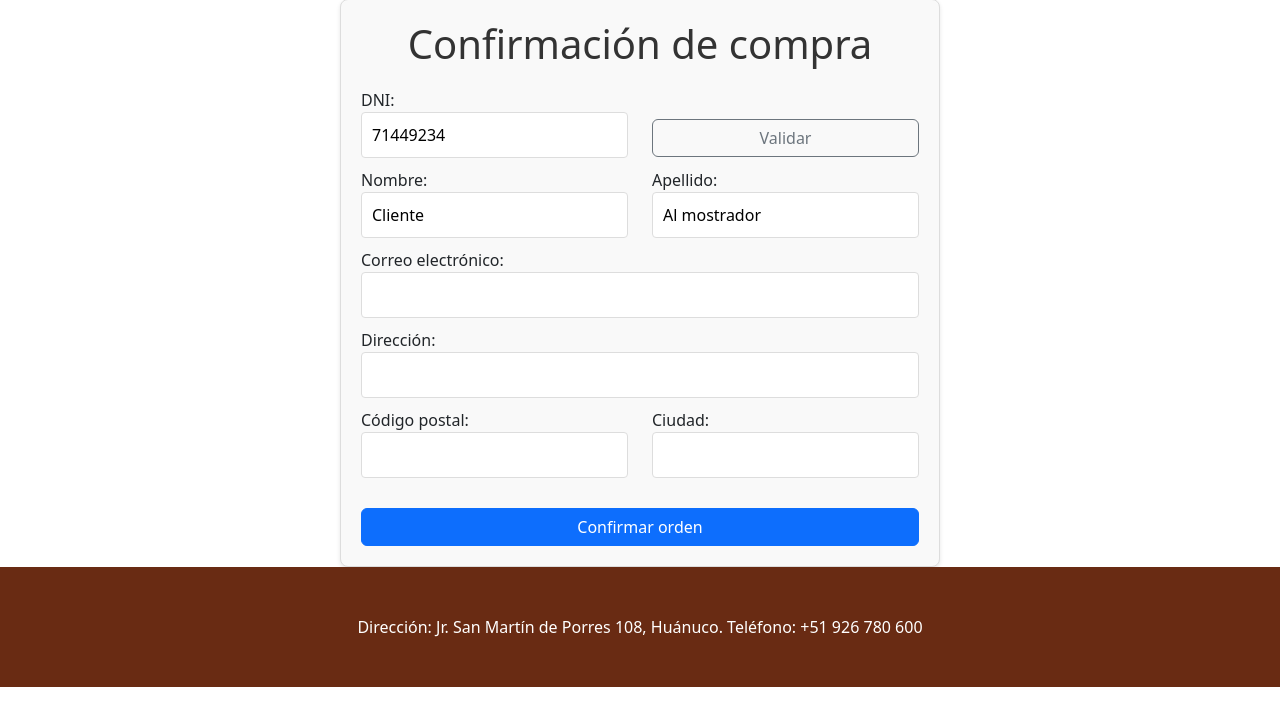
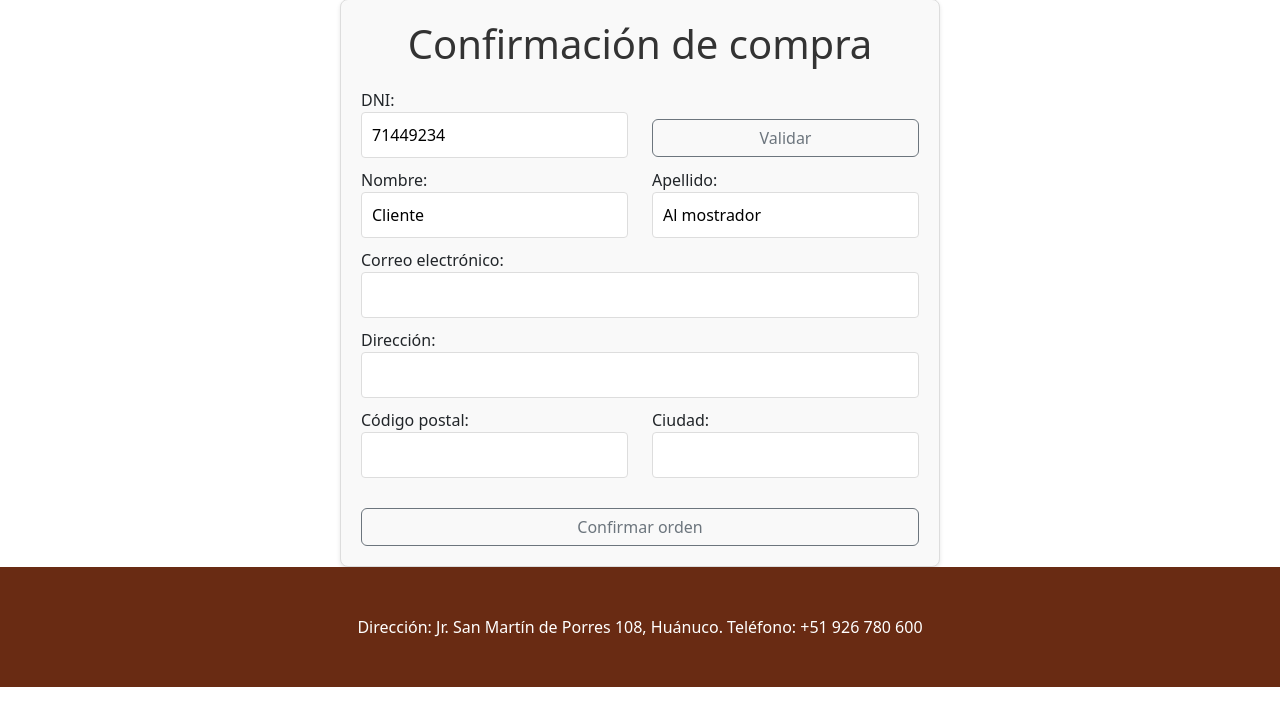
Before and after one commit to LorenzoFerreyra/ecommerce-tienda, a Django app: page /order_create/ in a window 1280 px wide. Shown: the part 57-783 px from the top of the page. Run offline with Django 4.2, Linux system fonts and the light colour scheme; some libraries are stand-ins or nearby versions.

Commit message:
Boton nuevo

```diff
--- a/cart/templates/order_create.html
+++ b/cart/templates/order_create.html
@@ -103,7 +103,7 @@
             </div>
         </div>
 
-        <button type="submit" class="btn btn-primary btn-block">Confirmar orden</button>
+        <button type="submit" class="btn btn-outline-secondary btn-block">Confirmar orden</button>
     </form>
 </div>
 {% endblock %}
```
